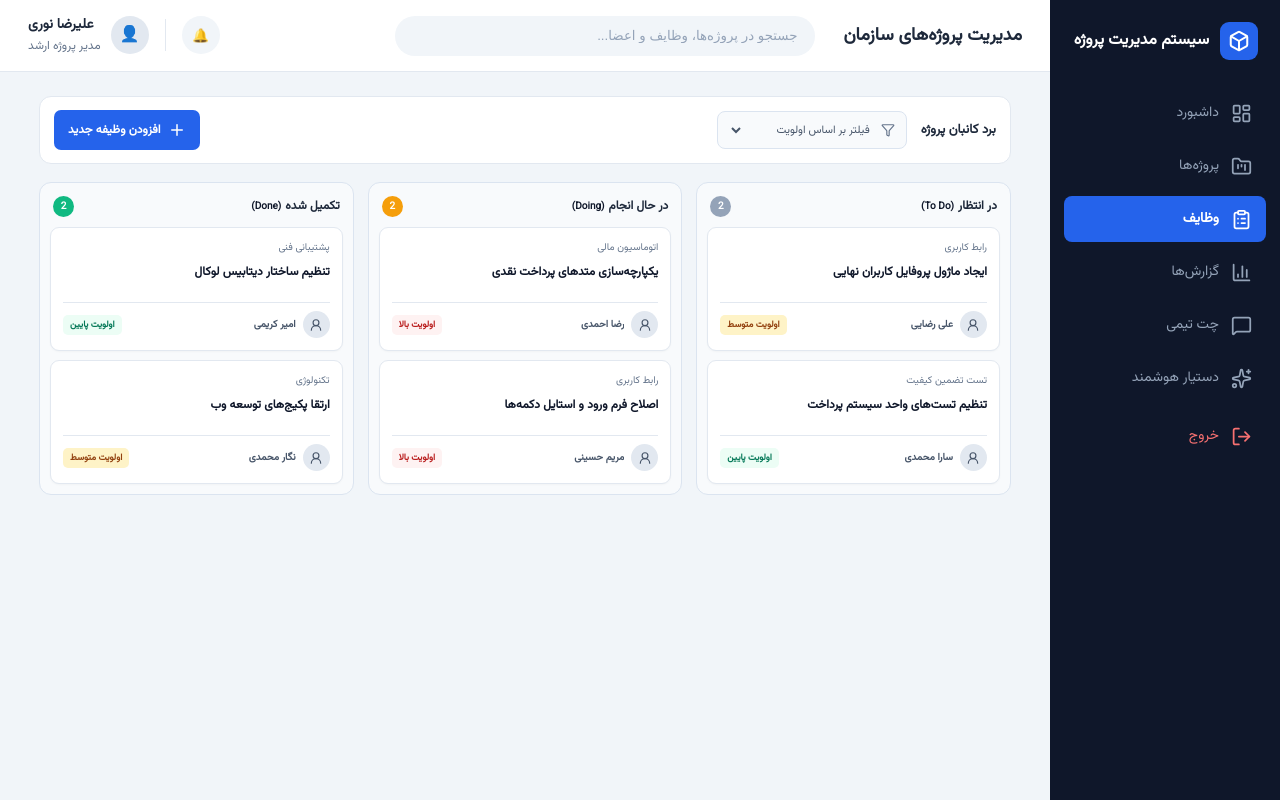
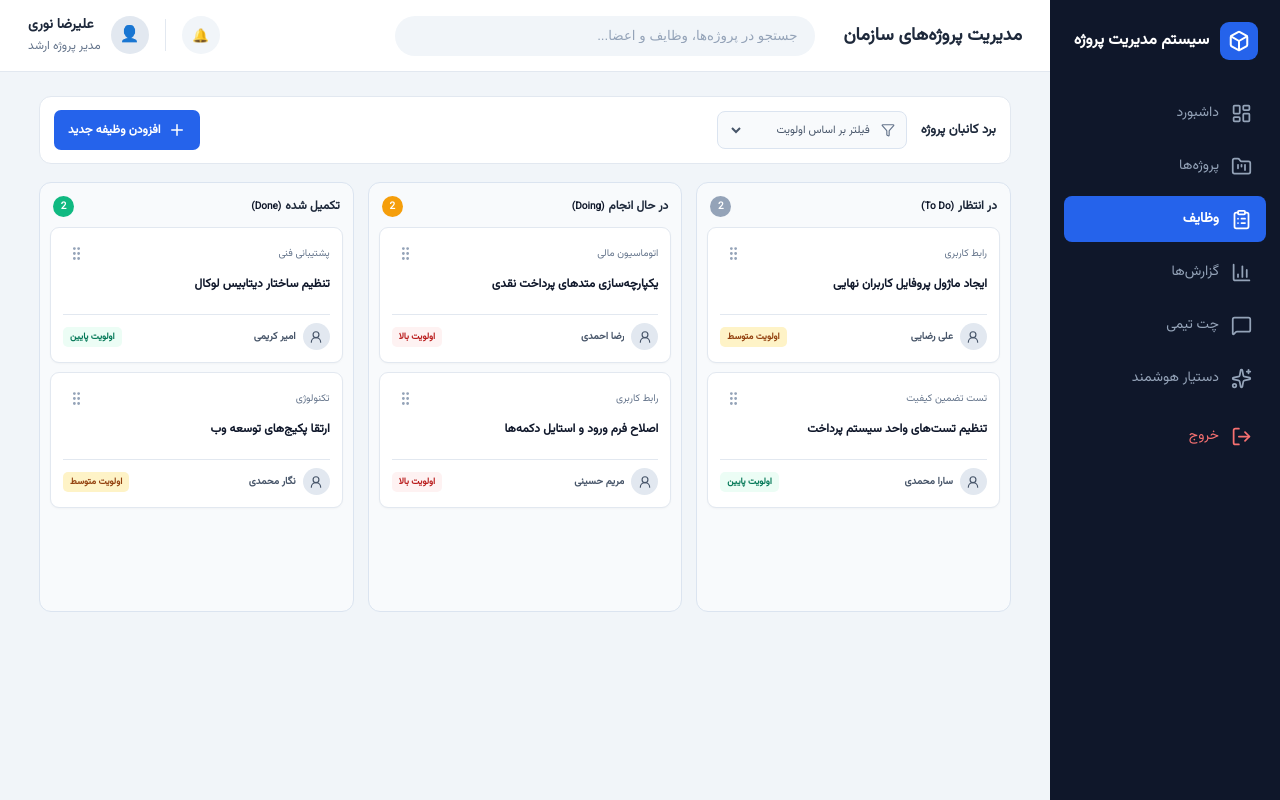
Before and after one commit to maralmotemasek/pms-frontend, a React (Vite) app: page /tasks in a window 1280 px wide. Built offline with nearby package versions, Linux system fonts and the light colour scheme; what react-multi-date-picker would draw is missing.

Commit message:
Drag and drop added to cards

```diff
--- a/src/pages/tasks/Tasks.css
+++ b/src/pages/tasks/Tasks.css
@@ -138,12 +138,15 @@
   cursor: pointer;
 
   transition:
-    background-color 0.2s;
+    background-color 0.2s,
+    transform 0.2s;
 }
 
 
 .add-task-button:hover {
   background-color: #1d4ed8;
+
+  transform: translateY(-1px);
 }
 
 
@@ -159,6 +162,8 @@
   grid-template-columns:
     repeat(3, minmax(0, 1fr));
 
+  align-items: stretch;
+
   gap: 14px;
 
   direction: rtl;
@@ -170,7 +175,11 @@
 ========================= */
 
 .kanban-column {
+  position: relative;
+
   min-width: 0;
+
+  min-height: 430px;
 
   padding: 10px;
 
@@ -179,8 +188,35 @@
   border-radius: 12px;
 
   background-color: #f8fafc;
+
+  transition:
+    border-color 0.2s,
+    background-color 0.2s,
+    box-shadow 0.2s,
+    transform 0.2s;
 }
 
+
+/* =========================
+   DRAG OVER COLUMN
+========================= */
+
+.kanban-column.drag-over {
+  border-color: #60a5fa;
+
+  background-color: #eff6ff;
+
+  box-shadow:
+    inset 0 0 0 1px
+    rgba(37, 99, 235, 0.08);
+
+  transform: translateY(-1px);
+}
+
+
+/* =========================
+   COLUMN HEADER
+========================= */
 
 .kanban-column-header {
   min-height: 34px;
@@ -229,6 +265,7 @@
 
 .kanban-count {
   width: 21px;
+
   height: 21px;
 
   border-radius: 50%;
@@ -300,10 +337,13 @@
 
   cursor: pointer;
 
+  user-select: none;
+
   transition:
     transform 0.2s,
     box-shadow 0.2s,
-    border-color 0.2s;
+    border-color 0.2s,
+    opacity 0.2s;
 }
 
 
@@ -319,19 +359,103 @@
 
 
 /* =========================
-   PROJECT NAME
+   DRAGGING TASK
+========================= */
+
+.kanban-task-card.dragging {
+  opacity: 0.45;
+
+  border-color: #60a5fa;
+
+  box-shadow:
+    0 8px 20px
+    rgba(37, 99, 235, 0.12);
+
+  transform:
+    scale(0.98)
+    rotate(-0.5deg);
+}
+
+
+/* =========================
+   CARD TOP
+========================= */
+
+.task-card-top {
+  display: flex;
+
+  align-items: center;
+
+  justify-content: space-between;
+
+  gap: 10px;
+
+  margin-bottom: 7px;
+}
+
+
+/* =========================
+   PROJECT
 ========================= */
 
 .task-project-name {
   display: block;
 
-  margin-bottom: 7px;
+  margin: 0;
 
   color: #64748b;
 
   font-size: 10px;
 
   font-weight: 500;
+}
+
+
+/* =========================
+   DRAG HANDLE
+========================= */
+
+.task-drag-handle {
+  width: 27px;
+
+  height: 27px;
+
+  border-radius: 6px;
+
+  color: #94a3b8;
+
+  display: flex;
+
+  align-items: center;
+
+  justify-content: center;
+
+  flex-shrink: 0;
+
+  cursor: grab;
+
+  transition:
+    color 0.2s,
+    background-color 0.2s,
+    transform 0.2s;
+}
+
+
+.task-drag-handle:hover {
+  color: #2563eb;
+
+  background-color: #eff6ff;
+
+  transform: scale(1.05);
+}
+
+
+.task-drag-handle:active {
+  cursor: grabbing;
+
+  color: #1d4ed8;
+
+  background-color: #dbeafe;
 }
 
 
@@ -397,6 +521,7 @@
 
 .task-assignee-avatar {
   width: 27px;
+
   height: 27px;
 
   border-radius: 50%;
@@ -469,11 +594,13 @@
 
 
 /* =========================
-   EMPTY
+   EMPTY COLUMN
 ========================= */
 
 .kanban-empty {
-  padding: 28px 12px;
+  min-height: 100px;
+
+  padding: 20px 12px;
 
   border: 1px dashed #cbd5e1;
 
@@ -481,9 +608,66 @@
 
   color: #94a3b8;
 
+  display: flex;
+
+  flex-direction: column;
+
+  align-items: center;
+
+  justify-content: center;
+
+  gap: 5px;
+
   font-size: 11px;
 
   text-align: center;
+
+  transition:
+    border-color 0.2s,
+    background-color 0.2s;
+}
+
+
+.kanban-empty small {
+  color: #2563eb;
+
+  font-size: 9px;
+
+  font-weight: 600;
+}
+
+
+/* =========================
+   DROP HINT
+========================= */
+
+.kanban-drop-hint {
+  width: calc(100% - 20px);
+
+  min-height: 40px;
+
+  margin: 10px auto 0;
+
+  border: 1px dashed #60a5fa;
+
+  border-radius: 8px;
+
+  background-color:
+    rgba(239, 246, 255, 0.85);
+
+  color: #2563eb;
+
+  display: flex;
+
+  align-items: center;
+
+  justify-content: center;
+
+  font-size: 10px;
+
+  font-weight: 600;
+
+  pointer-events: none;
 }
 
 
@@ -538,4 +722,9 @@
     grid-template-columns: 1fr;
   }
 
+
+  .kanban-column {
+    min-height: 250px;
+  }
+
 }
--- a/src/pages/tasks/Tasks.jsx
+++ b/src/pages/tasks/Tasks.jsx
@@ -2,8 +2,9 @@ import { useMemo, useState } from "react";
 import { useNavigate } from "react-router-dom";
 
 import {
+  Filter,
+  GripVertical,
   Plus,
-  Filter,
   UserRound,
 } from "lucide-react";
 
@@ -97,11 +98,23 @@ const columns = [
 function Tasks() {
   const navigate = useNavigate();
 
-  const [tasks] = useState(initialTasks);
+
+  const [tasks, setTasks] =
+    useState(initialTasks);
 
   const [priorityFilter, setPriorityFilter] =
     useState("all");
 
+  const [draggingTaskId, setDraggingTaskId] =
+    useState(null);
+
+  const [activeColumn, setActiveColumn] =
+    useState(null);
+
+
+  /* =========================
+     FILTER TASKS
+  ========================== */
 
   const filteredTasks = useMemo(() => {
     if (priorityFilter === "all") {
@@ -126,10 +139,119 @@ function Tasks() {
   };
 
 
+  /* =========================
+     DRAG START
+  ========================== */
+
+  const handleDragStart = (
+    event,
+    taskId
+  ) => {
+    setDraggingTaskId(taskId);
+
+    event.dataTransfer.effectAllowed =
+      "move";
+
+    event.dataTransfer.setData(
+      "text/plain",
+      String(taskId)
+    );
+  };
+
+
+  /* =========================
+     DRAG END
+  ========================== */
+
+  const handleDragEnd = () => {
+    setDraggingTaskId(null);
+
+    setActiveColumn(null);
+  };
+
+
+  /* =========================
+     DRAG OVER
+  ========================== */
+
+  const handleDragOver = (
+    event,
+    columnStatus
+  ) => {
+    event.preventDefault();
+
+    event.dataTransfer.dropEffect =
+      "move";
+
+    setActiveColumn(columnStatus);
+  };
+
+
+  /* =========================
+     DROP TASK
+  ========================== */
+
+  const handleDrop = (
+    event,
+    newStatus
+  ) => {
+    event.preventDefault();
+
+
+    const droppedTaskId = Number(
+      event.dataTransfer.getData(
+        "text/plain"
+      )
+    );
+
+
+    if (!droppedTaskId) {
+      setDraggingTaskId(null);
+      setActiveColumn(null);
+
+      return;
+    }
+
+
+    setTasks((previousTasks) =>
+      previousTasks.map((task) => {
+        if (
+          task.id !== droppedTaskId
+        ) {
+          return task;
+        }
+
+
+        return {
+          ...task,
+          status: newStatus,
+        };
+      })
+    );
+
+
+    setDraggingTaskId(null);
+
+    setActiveColumn(null);
+
+
+    /*
+      بعداً وقتی API آماده شد:
+
+      await updateTaskStatus(
+        droppedTaskId,
+        newStatus
+      )
+    */
+  };
+
+
   return (
     <section className="tasks-page">
 
-      {/* TOOLBAR */}
+      {/* =========================
+          TOOLBAR
+      ========================== */}
 
       <div className="kanban-toolbar">
 
@@ -194,7 +316,9 @@ function Tasks() {
       </div>
 
 
-      {/* BOARD */}
+      {/* =========================
+          KANBAN BOARD
+      ========================== */}
 
       <div className="kanban-board">
 
@@ -208,9 +332,50 @@ function Tasks() {
 
           return (
             <div
-              className={`kanban-column kanban-column-${column.key}`}
               key={column.key}
+
+              className={
+                activeColumn === column.key
+                  ? `kanban-column kanban-column-${column.key} drag-over`
+                  : `kanban-column kanban-column-${column.key}`
+              }
+
+              onDragOver={(event) =>
+                handleDragOver(
+                  event,
+                  column.key
+                )
+              }
+
+              onDragEnter={(event) => {
+                event.preventDefault();
+
+                setActiveColumn(
+                  column.key
+                );
+              }}
+
+              onDragLeave={(event) => {
+                if (
+                  !event.currentTarget.contains(
+                    event.relatedTarget
+                  )
+                ) {
+                  setActiveColumn(null);
+                }
+              }}
+
+              onDrop={(event) =>
+                handleDrop(
+                  event,
+                  column.key
+                )
+              }
             >
+
+              {/* =========================
+                  COLUMN HEADER
+              ========================== */}
 
               <div className="kanban-column-header">
 
@@ -236,17 +401,22 @@ function Tasks() {
               </div>
 
 
+              {/* =========================
+                  TASK CARDS
+              ========================== */}
+
               <div className="kanban-column-content">
 
                 {columnTasks.map((task) => (
 
                   <article
-                    className="kanban-task-card"
                     key={task.id}
 
-                    role="button"
-
-                    tabIndex={0}
+                    className={
+                      draggingTaskId === task.id
+                        ? "kanban-task-card dragging"
+                        : "kanban-task-card"
+                    }
 
                     onClick={() =>
                       navigate(
@@ -254,10 +424,13 @@ function Tasks() {
                       )
                     }
 
+                    role="button"
+
+                    tabIndex={0}
+
                     onKeyDown={(event) => {
                       if (
-                        event.key === "Enter" ||
-                        event.key === " "
+                        event.key === "Enter"
                       ) {
                         navigate(
                           `/tasks/${task.id}`
@@ -266,10 +439,67 @@ function Tasks() {
                     }}
                   >
 
-                    <span className="task-project-name">
-                      {task.project}
-                    </span>
+                    {/* =========================
+                        CARD TOP
+                    ========================== */}
 
+                    <div className="task-card-top">
+
+                      <span className="task-project-name">
+                        {task.project}
+                      </span>
+
+
+                      <div
+                        className="task-drag-handle"
+
+                        draggable
+
+                        role="button"
+
+                        tabIndex={0}
+
+                        title="برای جابه‌جایی بکشید"
+
+                        aria-label="جابه‌جایی وظیفه"
+
+                        onClick={(event) =>
+                          event.stopPropagation()
+                        }
+
+                        onKeyDown={(event) =>
+                          event.stopPropagation()
+                        }
+
+                        onDragStart={(event) => {
+                          event.stopPropagation();
+
+                          handleDragStart(
+                            event,
+                            task.id
+                          );
+                        }}
+
+                        onDragEnd={(event) => {
+                          event.stopPropagation();
+
+                          handleDragEnd();
+                        }}
+                      >
+
+                        <GripVertical
+                          size={17}
+                          strokeWidth={2}
+                        />
+
+                      </div>
+
+                    </div>
+
+
+                    {/* =========================
+                        TITLE
+                    ========================== */}
 
                     <h3>
                       {task.title}
@@ -278,6 +508,10 @@ function Tasks() {
 
                     <div className="task-card-divider" />
 
+
+                    {/* =========================
+                        FOOTER
+                    ========================== */}
 
                     <div className="task-card-footer">
 
@@ -313,15 +547,42 @@ function Tasks() {
                 ))}
 
 
+                {/* EMPTY COLUMN */}
+
                 {columnTasks.length === 0 && (
 
                   <div className="kanban-empty">
-                    وظیفه‌ای در این بخش وجود ندارد.
+
+                    <span>
+                      وظیفه‌ای در این بخش وجود ندارد.
+                    </span>
+
+
+                    {draggingTaskId && (
+                      <small>
+                        وظیفه را اینجا رها کنید
+                      </small>
+                    )}
+
                   </div>
 
                 )}
 
               </div>
+
+
+              {/* =========================
+                  DROP HINT
+              ========================== */}
+
+              {activeColumn === column.key &&
+                draggingTaskId && (
+
+                  <div className="kanban-drop-hint">
+                    وظیفه را اینجا رها کنید
+                  </div>
+
+                )}
 
             </div>
           );
```
